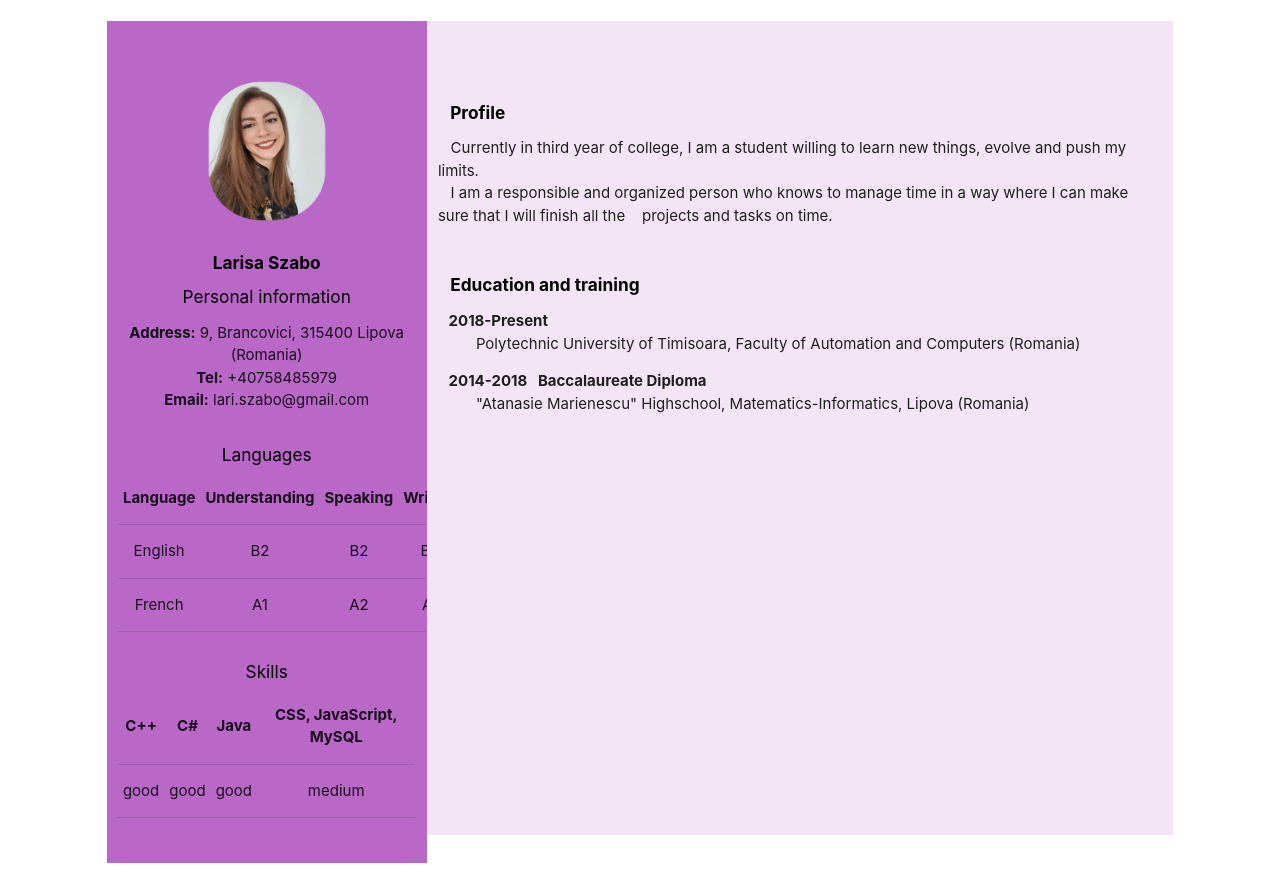
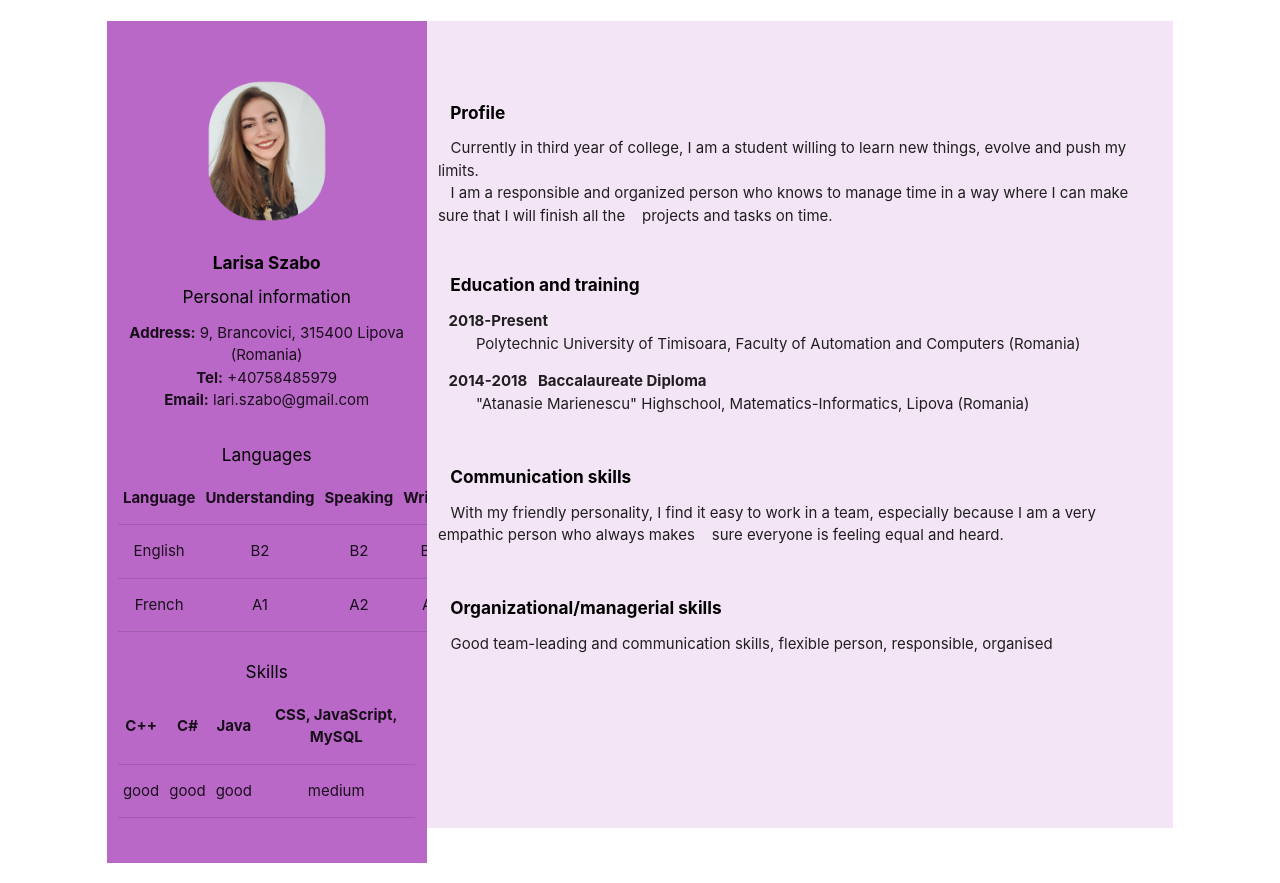
Before and after one commit to larissz/Build-CV-using-React, a React (Create React App) app: page / in a window 1280 px wide. Built offline with nearby package versions, Linux system fonts and the light colour scheme.

Commit message:
sixth commit

```diff
--- /dev/null
+++ b/src/Components/pages/Communication.js
@@ -0,0 +1,19 @@
+import React, { Component } from 'react'
+
+export default class Communication extends Component {
+    render() {
+        return  (
+            <div>
+                <p>
+
+                </p>
+                <h6 style={{color: "black", fontWeight: "bold", textAlign: "left"}}>&nbsp;&nbsp;&nbsp;Communication skills</h6>
+                <p style={{textAlign: "left"}}>
+                    &nbsp;&nbsp;&nbsp;With my friendly personality, I find it easy to work in a team, especially because I am a very empathic person who always makes
+                    &nbsp;&nbsp;&nbsp;sure everyone is feeling equal and heard.<br/>
+                </p>
+                <br></br>
+            </div>
+        );
+    }
+}
--- a/src/Components/pages/Education.js
+++ b/src/Components/pages/Education.js
@@ -8,7 +8,7 @@ export default class Education extends Component {
                 <h6 style={{color: "black", fontWeight: "bold", textAlign: "left"}}>&nbsp;&nbsp;&nbsp;Education and training</h6>
                 <p style={{textAlign: "left"}}><b>&nbsp;&nbsp;&nbsp;2018-Present</b><br />&nbsp;&nbsp;&nbsp;&nbsp;&nbsp;&nbsp;&nbsp;&nbsp;&nbsp;Polytechnic University of Timisoara, Faculty of Automation and Computers (Romania)</p>
                 <p  style={{textAlign:"left"}}><b>&nbsp;&nbsp;&nbsp;2014-2018</b><b>&nbsp;&nbsp;&nbsp;Baccalaureate Diploma</b><br />&nbsp;&nbsp;&nbsp;&nbsp;&nbsp;&nbsp;&nbsp;&nbsp;&nbsp;"Atanasie Marienescu" Highschool, Matematics-Informatics, Lipova (Romania)</p>
-                <br></br><br></br><br></br><br></br><br></br><br></br><br></br><br></br><br></br><br></br><br></br><br></br><br></br><br></br><br></br><br></br><br></br><br></br>
+                <br></br>
             </div>
         );
     }
--- a/src/Components/pages/Home.js
+++ b/src/Components/pages/Home.js
@@ -4,6 +4,8 @@ import Languages from "./Languages";
 import Education from "../../Components/pages/Education";
 import About from "../../Components/pages/About";
 import Skills from "../../Components/pages/Skills";
+import Communication from "../../Components/pages/Communication";
+import Organisation from "../../Components/pages/Organisation";
 import ReactRoundedImage from 'react-rounded-image';
 import MyPhoto from '../../Components/pages/images/image.png';
 
@@ -30,6 +32,8 @@ export default class Home extends Component {
                         <br></br><br></br><br></br>
                         <Profile />
                         <Education />
+                        <Communication />
+                        <Organisation />
                     </div>
                     <div className="col s12 l1 white">
                     </div>
--- /dev/null
+++ b/src/Components/pages/Organisation.js
@@ -0,0 +1,18 @@
+import React, { Component } from 'react'
+
+export default class Organization extends Component {
+    render() {
+        return  (
+            <div>
+                <p>
+
+                </p>
+                <h6 style={{color: "black", fontWeight: "bold", textAlign: "left"}}>&nbsp;&nbsp;&nbsp;Organizational/managerial skills</h6>
+                <p style={{textAlign: "left"}}>
+                    &nbsp;&nbsp;&nbsp;Good team-leading and communication skills, flexible person, responsible, organised<br/>
+                </p>
+                <br></br><br></br><br></br><br></br><br></br><br></br><br></br>
+            </div>
+        );
+    }
+}
```
